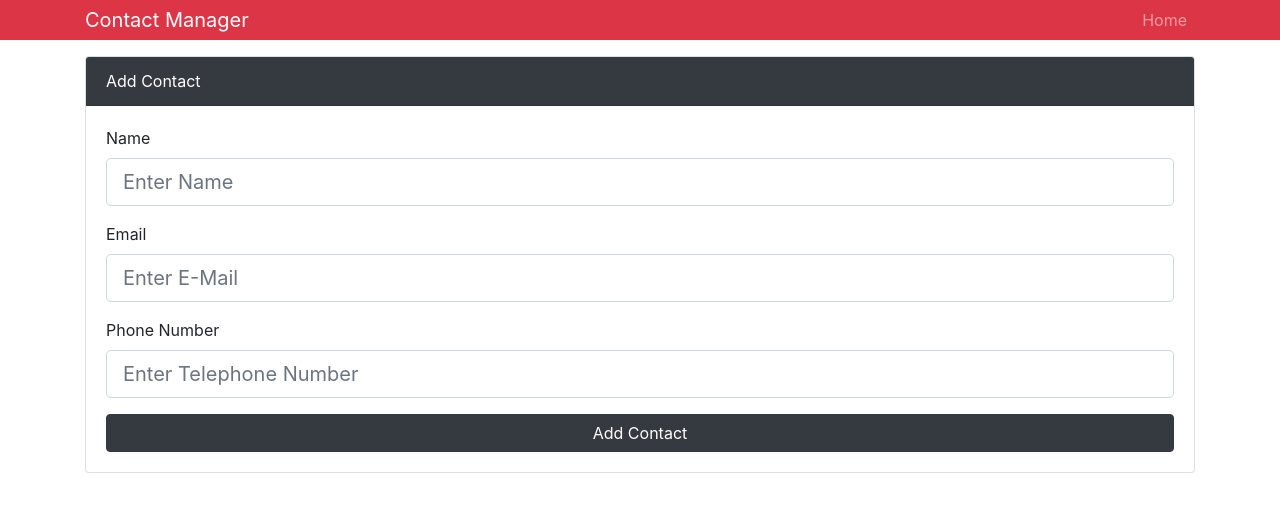
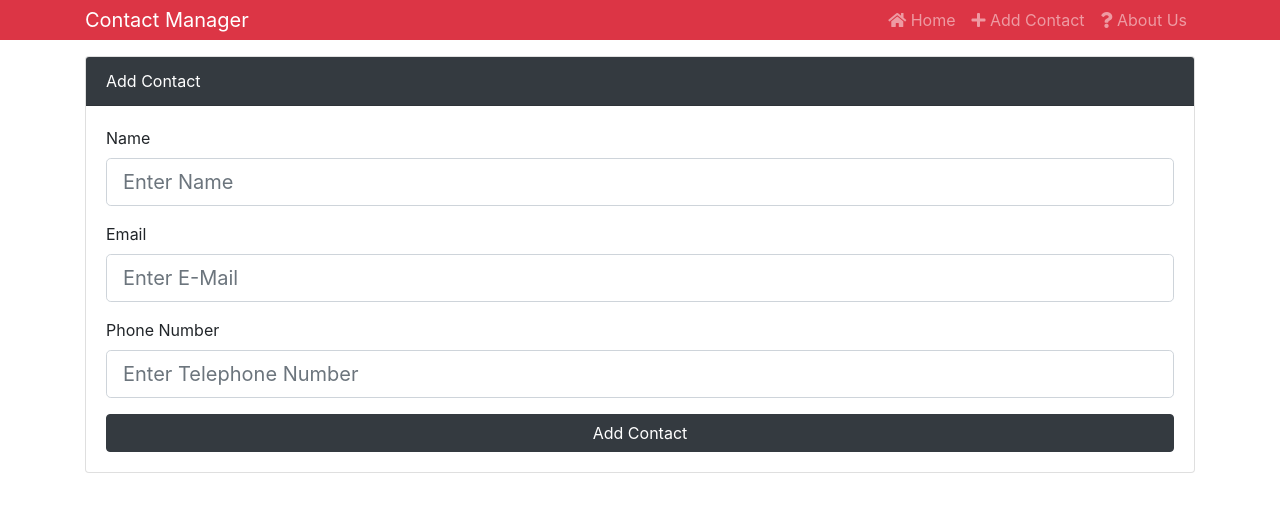
Before and after one commit to chuckbelcher/ReactFrontToBack, a React (Create React App) app: page /contact/add in a window 1280 px wide. Shown: the top 512 px of the page. Built offline with nearby package versions, Linux system fonts and the light colour scheme.

Commit message:
Completed links, params, and redirects.

```diff
--- a/src/components/contacts/AddContact.js
+++ b/src/components/contacts/AddContact.js
@@ -19,13 +19,11 @@
     //Check fields to ensure that they are populated
     if (name === '') {
       this.setState({ errors: { name: 'Name is a required field' } });
-      console.log(this.state);
       return;
     }
 
     if (phone === '') {
       this.setState({ errors: { phone: 'Phone is a required field' } });
-      console.log(this.state);
       return;
     }
 
@@ -36,6 +34,8 @@
       phone
     };
 
+    dispatch({ type: 'ADD_CONTACT', payload: newContact });
+
     //Clear state to clear form elements after submission
     this.setState({
       name: '',
@@ -44,7 +44,7 @@
       errors: ''
     });
 
-    dispatch({ type: 'ADD_CONTACT', payload: newContact });
+    this.props.history.push('/');
   };
 
   onChange = e => {
--- a/src/components/layout/Header.js
+++ b/src/components/layout/Header.js
@@ -1,5 +1,6 @@
-import React from "react";
-import PropTypes from "prop-types";
+import React from 'react';
+import PropTypes from 'prop-types';
+import { Link } from 'react-router-dom';
 //import { smart } from '@babel/template';
 
 const Header = props => {
@@ -7,15 +8,25 @@
   return (
     <nav className="navbar navbar-expand-sm navbar-dark bg-danger mb-3 py-0">
       <div className="container">
-        <a href="/" className="navbar-brand">
+        <Link to="/" className="navbar-brand">
           {branding}
-        </a>
+        </Link>
         <div>
           <ul className="navbar-nav mr-auto">
             <li className="nav-item">
-              <a href="/" className="nav-link">
-                Home
-              </a>{" "}
+              <Link to="/" className="nav-link">
+                <i className="fas fa-home" /> Home
+              </Link>
+            </li>
+            <li className="nav-item">
+              <Link to="/contact/add" className="nav-link">
+                <i className="fas fa-plus" /> Add Contact
+              </Link>
+            </li>
+            <li className="nav-item">
+              <Link to="/about" className="nav-link">
+                <i className="fas fa-question" /> About Us
+              </Link>
             </li>
           </ul>
         </div>
```
